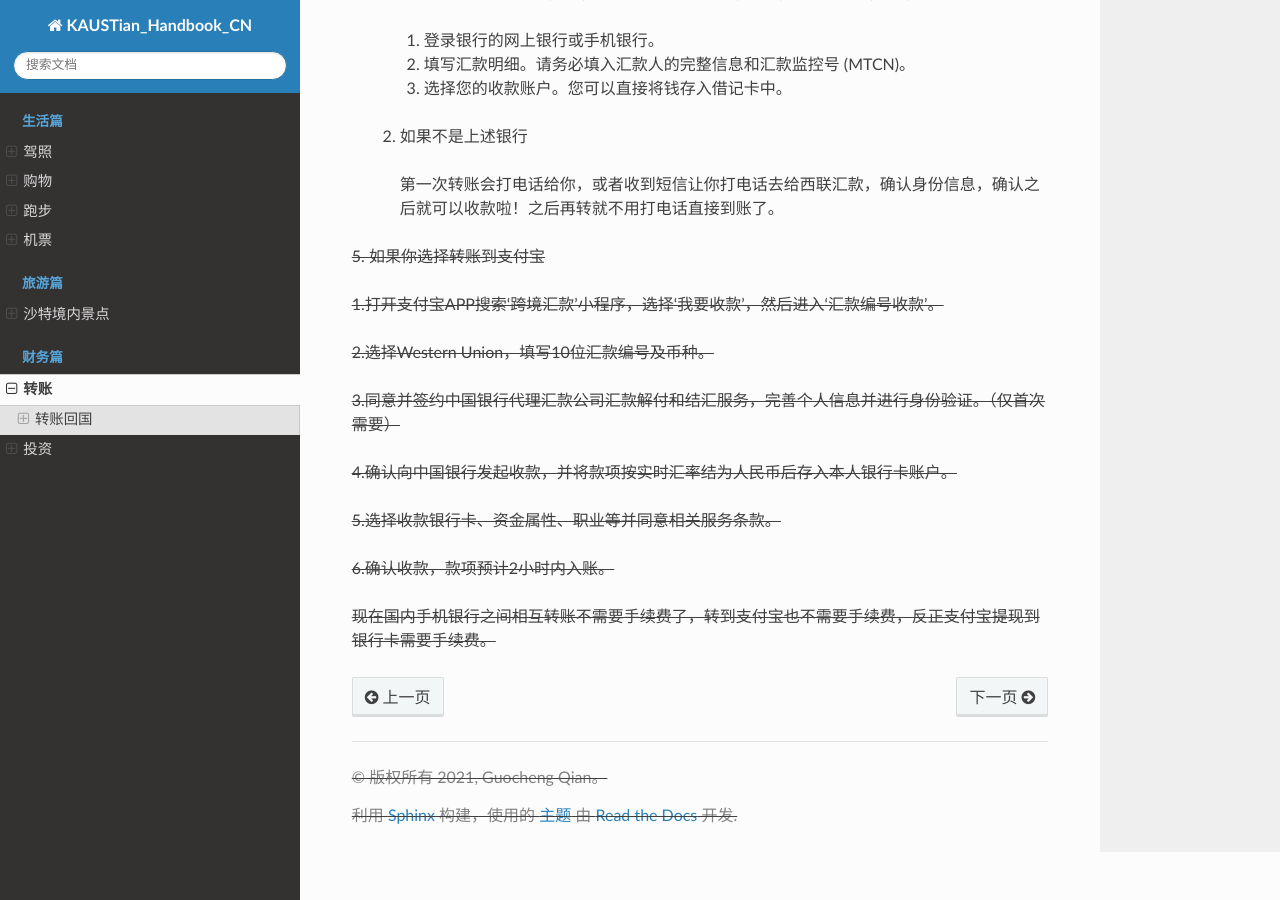
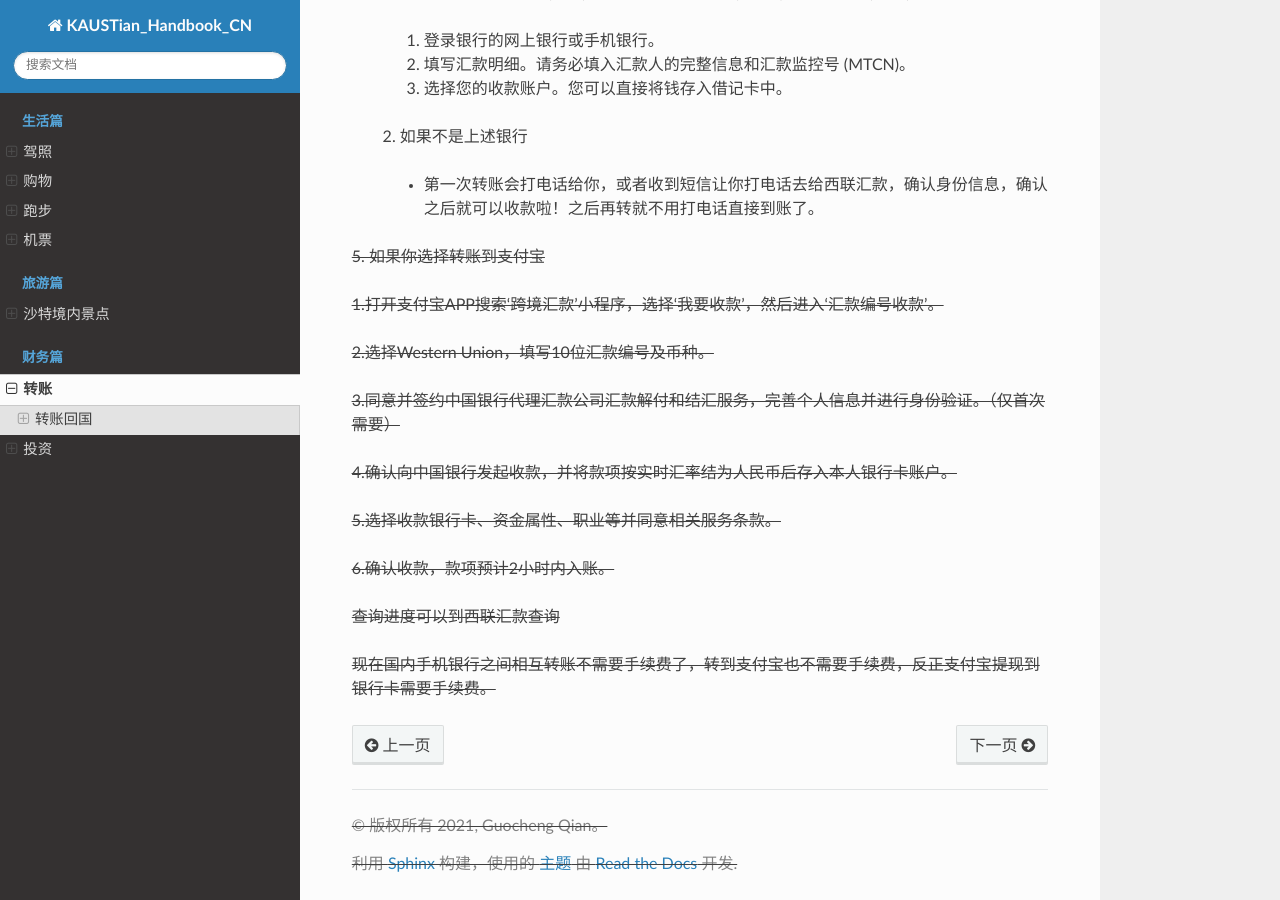
Before and after one commit to guochengqian/KAUSTian_Handbook_CN, a Sphinx documentation site: the page built from docs/content/finance/money_transfer.rst, in a window 1280 px wide and 900 px high, scrolled down 1264 px. Built offline with Sphinx 7.4.7 and the Read the Docs theme 2.0.0, drawn with Linux system fonts in a browser that asks for light colours.

Commit message:
Update money_transfer.rst

```diff
--- a/docs/content/finance/money_transfer.rst
+++ b/docs/content/finance/money_transfer.rst
@@ -46,7 +46,9 @@ stc pay 的交易成本比直接电汇要低，不过每个月有2万SAR的限
   3. SADAD。 这种方法是即时到帐的，好像有时需要手续费有时不需要。到你的银行app里找到Bills, 搜索001 和输入对应的bill number就可以付款啦。
 
 
+
 3. 转好钱之后选择国际汇款，可以选择转账到银行卡 `<S>` 或者转账到电子钱包（支付宝) `</S>` 填写好资料，就可以转账啦，**记得填promotion code ISQE4R 或者KIKJSJ喔，会返现。**
+
 
 
 4. 如果你是选择转账到银行卡
@@ -55,7 +57,7 @@ stc pay 的交易成本比直接电汇要低，不过每个月有2万SAR的限
     2. 填写汇款明细。请务必填入汇款人的完整信息和汇款监控号 (MTCN)。
     3. 选择您的收款账户。您可以直接将钱存入借记卡中。
   2. 如果不是上述银行
-    第一次转账会打电话给你，或者收到短信让你打电话去给西联汇款，确认身份信息，确认之后就可以收款啦！之后再转就不用打电话直接到账了。
+    * 第一次转账会打电话给你，或者收到短信让你打电话去给西联汇款，确认身份信息，确认之后就可以收款啦！之后再转就不用打电话直接到账了。
 
 `<S>` 5. 如果你选择转账到支付宝
 
@@ -73,5 +75,6 @@ stc pay 的交易成本比直接电汇要低，不过每个月有2万SAR的限
 
 
 
+查询进度可以到西联汇款查询
 
 现在国内手机银行之间相互转账不需要手续费了，转到支付宝也不需要手续费，反正支付宝提现到银行卡需要手续费。
```
